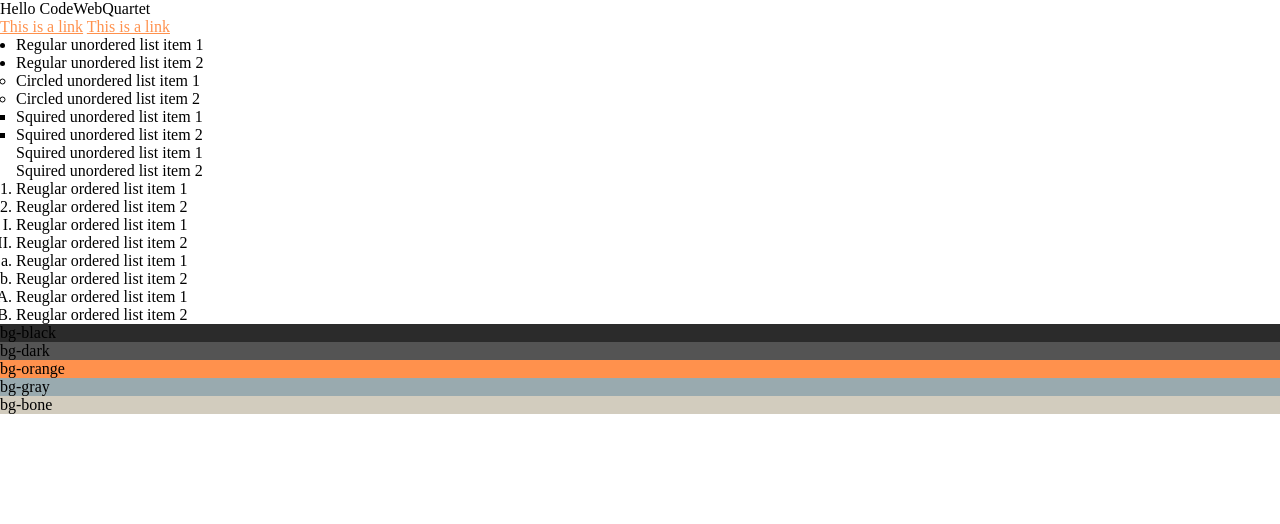
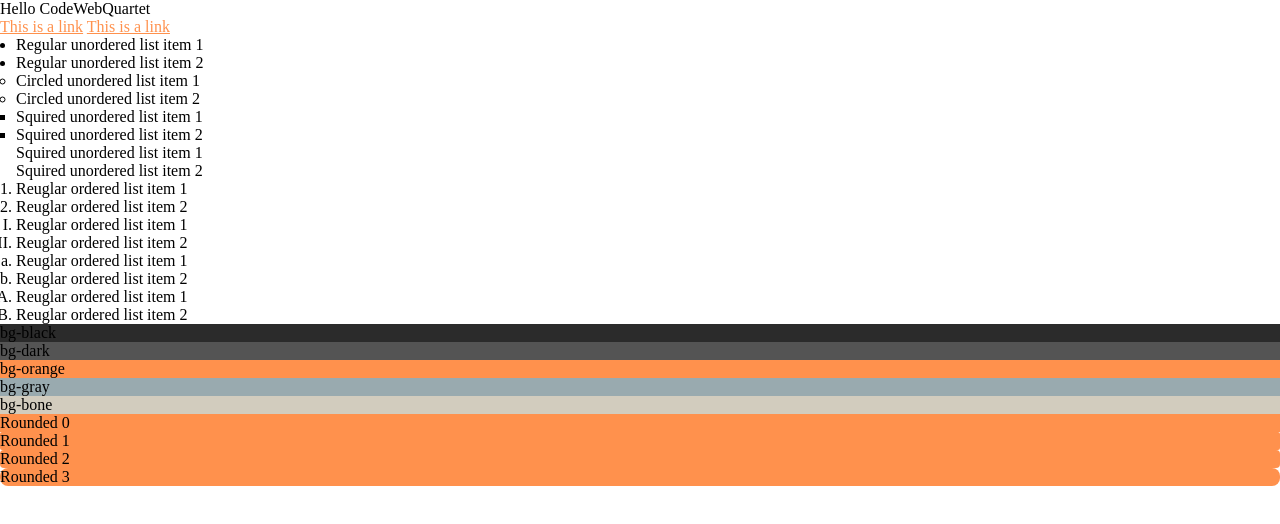
Before and after one commit to QingjieShen/codewebquartet, a plain HTML site: page index.html in a window 1280 px wide. Drawn offline with nearby package versions, Linux system fonts and the light colour scheme; files that its build step writes are made by us from their sources.

Commit message:
border radius

```diff
--- a/index.html
+++ b/index.html
@@ -53,5 +53,11 @@
        <div class="bg-gray">bg-gray</div>
        <div class="bg-bone">bg-bone</div>
     </div>
+    <div>
+        <div class="rounded-0 bg-orange">Rounded 0</div>
+        <div class="rounded-1 bg-orange">Rounded 1</div>
+        <div class="rounded-2 bg-orange">Rounded 2</div>
+        <div class="rounded-3 bg-orange">Rounded 3</div>
+    </div>
 </body>
 </html>
--- a/src/_base.scss
+++ b/src/_base.scss
@@ -66,3 +66,23 @@ ol, .ol-decimal {
 .bg-bone {
     background-color: variables.$bg-bone;
 }
+
+// border
+.rounded-0 {
+    border-radius: 0;
+}
+.rounded-1 {
+    border-radius: 0.125rem;
+}
+.rounded-2 {
+    border-radius: 0.25rem;
+}
+.rounded-3 {
+    border-radius: 0.5rem;
+}
+.rounded-10 {
+    border-radius: 10%;
+}
+.rounded-50 {
+    border-radius: 50%;
+}
```
